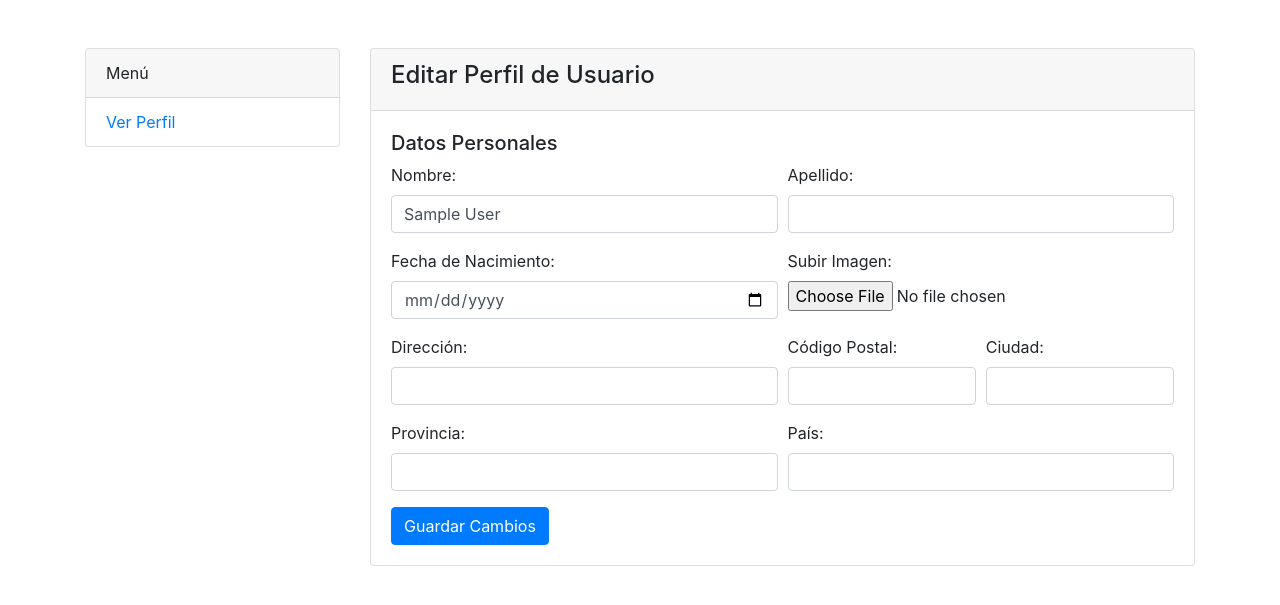
After one commit to ZazzaElItaliano/RaboBank, a PHP site: page /editarPerfil.php in a window 1280 px wide. The commit adds this page. Shown: the top 605 px of the page. Run offline with PHP 8.4, Linux system fonts and the light colour scheme; the visitor is signed in with stand-in values (Sample User, id 1).

Commit message:
SUBO EL PUTO PERFIL DE LOS PUTOS COJONES COMPLETADO Y PERFECTO CON FOTO QUIERO MORIRME

```diff
--- /dev/null
+++ b/Consultas/mostrarDatosUsuario.php
@@ -0,0 +1,26 @@
+<?php
+include("conexion.php");
+$dni = $_SESSION['dni'];
+
+$consulta = "SELECT * FROM usuario WHERE dni='$dni'";
+$ejecutar=mysqli_query($conexion,$consulta);
+while ($columna = mysqli_fetch_array( $ejecutar )){
+    $nombre=$columna['nombre'];
+    $apellido=$columna['apellido'];
+    $email=$columna['email'];
+    $dni=$columna['dni'];
+    $fechaNac=$columna['fecha_nac'];
+    $direccion=$columna['direccion'];
+    $provincia=$columna['provincia'];
+    $pais=$columna['pais'];
+    $ciudad=$columna['ciudad'];
+    $cp=$columna['codigo_postal'];
+
+}
+
+
+
+
+
+
+?>
--- /dev/null
+++ b/Consultas/sesionPerfil.php
@@ -0,0 +1,12 @@
+<?php
+session_start();
+include("conexion.php");
+
+
+if (!isset($_SESSION['dni'])) {
+    header("location:../login.php");
+    exit;
+}
+
+$dni = $_SESSION['dni'];
+?>
--- /dev/null
+++ b/editarPerfil.php
@@ -0,0 +1,101 @@
+<?php include("Consultas/sesionPerfil.php")?>
+<?php include("Consultas/mostrarDatosUsuario.php")?>
+
+<!DOCTYPE html>
+<html lang="es">
+<head>
+    <meta charset="UTF-8">
+    <meta name="viewport" content="width=device-width, initial-scale=1.0">
+    <title>Editar Perfil de Usuario</title>
+    <link rel="stylesheet" href="https://maxcdn.bootstrapcdn.com/bootstrap/4.5.2/css/bootstrap.min.css">
+</head>
+<body>
+
+<div class="container mt-5">
+    <div class="row">
+        <div class="col-md-3">
+            <!-- Menú lateral -->
+            <div class="card">
+                <div class="card-header">
+                    Menú
+                </div>
+                <ul class="list-group list-group-flush">
+                    <li class="list-group-item"><a href="perfil.php">Ver Perfil</a></li>
+
+                </ul>
+            </div>
+        </div>
+        <div class="col-md-9">
+            <!-- Contenido principal -->
+            <div class="card">
+                <div class="card-header">
+                    <h4>Editar Perfil de Usuario</h4>
+                </div>
+                <div class="card-body">
+                    <form action="Consultas/editarDatos.php" method="post" enctype="multipart/form-data">
+                        <!-- Datos Personales -->
+                        <h5>Datos Personales</h5>
+                        <div class="form-row">
+                            <div class="form-group col-md-6">
+                                <label for="nombre">Nombre:</label>
+                                <input type="text" class="form-control" id="nombre" name="nombre" value="<?php echo $nombre; ?>">
+                            </div>
+                            <div class="form-group col-md-6">
+                                <label for="apellido">Apellido:</label>
+                                <input type="text" class="form-control" id="apellido" name="apellido" value="<?php echo $apellido; ?>">
+                            </div>
+                        </div>
+
+                        <div class="form-row">
+                            <div class="form-group col-md-6">
+                                <label for="fecha_nacimiento">Fecha de Nacimiento:</label>
+                                <input type="date" class="form-control" id="fecha_nacimiento" name="fechaNac" value="<?php echo $fechaNac; ?>">
+                            </div>
+                            <div class="form-group col-md-6">
+                                <label for="imagen">Subir Imagen:</label>
+                                <input type="file" class="form-control-file" id="imagen" name="imagen">
+                            </div>
+                        </div>
+
+                        <!-- Dirección -->
+
+                        <div class="form-row">
+                            <div class="form-group col-md-6">
+                                <label for="direccion">Dirección:</label>
+                                <input type="text" class="form-control" id="direccion" name="direccion" value="<?php echo $direccion; ?>">
+                            </div>
+                            <div class="form-group col-md-3">
+                                <label for="codigo_postal">Código Postal:</label>
+                                <input type="text" class="form-control" id="codigo_postal" name="cp" value="<?php echo $cp; ?>">
+                            </div>
+                            <div class="form-group col-md-3">
+                                <label for="ciudad">Ciudad:</label>
+                                <input type="text" class="form-control" id="ciudad" name="ciudad" value="<?php echo $ciudad; ?>">
+                            </div>
+                        </div>
+
+                        <div class="form-row">
+                            <div class="form-group col-md-6">
+                                <label for="provincia">Provincia:</label>
+                                <input type="text" class="form-control" id="provincia" name="provincia" value="<?php echo $provincia; ?>">
+                            </div>
+                            <div class="form-group col-md-6">
+                                <label for="pais">País:</label>
+                                <input type="text" class="form-control" id="pais" name="pais" value="<?php echo $pais; ?>">
+                            </div>
+                        </div>
+
+                        <button type="submit" class="btn btn-primary">Guardar Cambios</button>
+                    </form>
+                </div>
+            </div>
+        </div>
+    </div>
+</div>
+
+<script src="https://code.jquery.com/jquery-3.5.1.slim.min.js"></script>
+<script src="https://cdn.jsdelivr.net/npm/@popperjs/core@2.11.6/dist/umd/popper.min.js"></script>
+<script src="https://maxcdn.bootstrapcdn.com/bootstrap/4.5.2/js/bootstrap.min.js"></script>
+
+</body>
+</html>
--- a/home.php
+++ b/home.php
@@ -25,7 +25,7 @@ include("Consultas/noEvadirLogin.php");
             <script src="JS/fecha.js"> </script>
         </div>
         <div class="logoBanco">
-            <img src="fotos/LOGODEF.svg">
+        <?php include("Consultas/foto_defecto.php") ?>
         </div>
     </section>
 
@@ -84,7 +84,7 @@ include("Consultas/noEvadirLogin.php");
         <ul class="menu">
             <div class="boton"><ion-icon name="add-outline"></ion-icon></div>
             <li style="--i:0;--clr:#ff2972;">
-             <a><ion-icon name="person-outline"></ion-icon></a>
+             <a href="perfil.php"><ion-icon name="person-outline"></ion-icon></a>
             </li>
             <li  style="--i:1;--clr:#fee800;">
             <a><ion-icon name="card-outline"></ion-icon></a>
```
Also changed, not shown: CSS/seccionPerfil.css (added, +7 -0 lines), Consultas/editarDatos.php (added, +62 -0 lines), Consultas/foto_defecto.php (added, +22 -0 lines), perfil.php (added, +76 -0 lines), fotos/foto_defecto.png (added).
